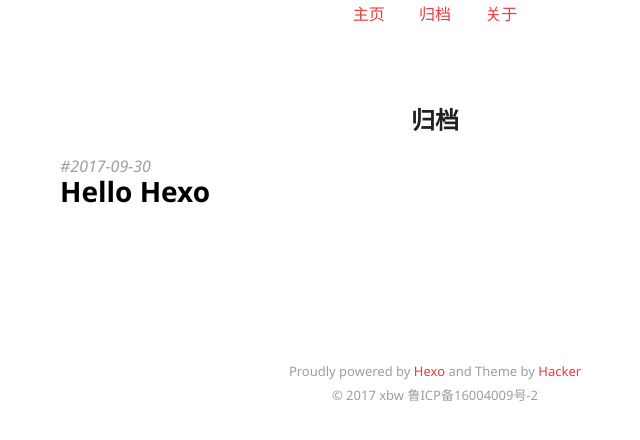
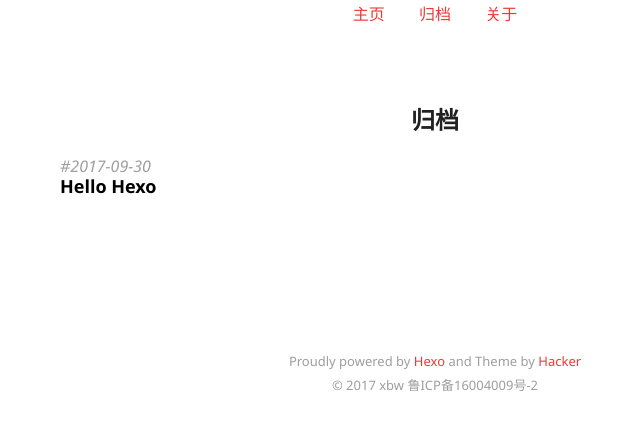
Before and after one commit to xbw12138/xbw12138.github.io, a plain HTML site: page archives/index.html in a window 1280 px wide. Shown: the part 126-566 px from the top of the page, without its empty margins (205-845 px from the left). Drawn offline with Linux system fonts and the light colour scheme.

Commit message:
Site updated: 2017-09-30 17:05:15

```diff
--- a/css/components/archive.css
+++ b/css/components/archive.css
@@ -7,7 +7,7 @@ article.archive {
   margin: 2em auto;
 }
 .archive-post .archive-title {
-  font-size: 2.8em;
+  font-size: 1.8em;
   line-height: 1;
   position: relative;
   color: #212121;
--- a/css/style.css
+++ b/css/style.css
@@ -707,7 +707,7 @@ article.archive {
   margin: 2em auto;
 }
 .archive-post .archive-title {
-  font-size: 2.8em;
+  font-size: 1.8em;
   line-height: 1;
   position: relative;
   color: #212121;
```
